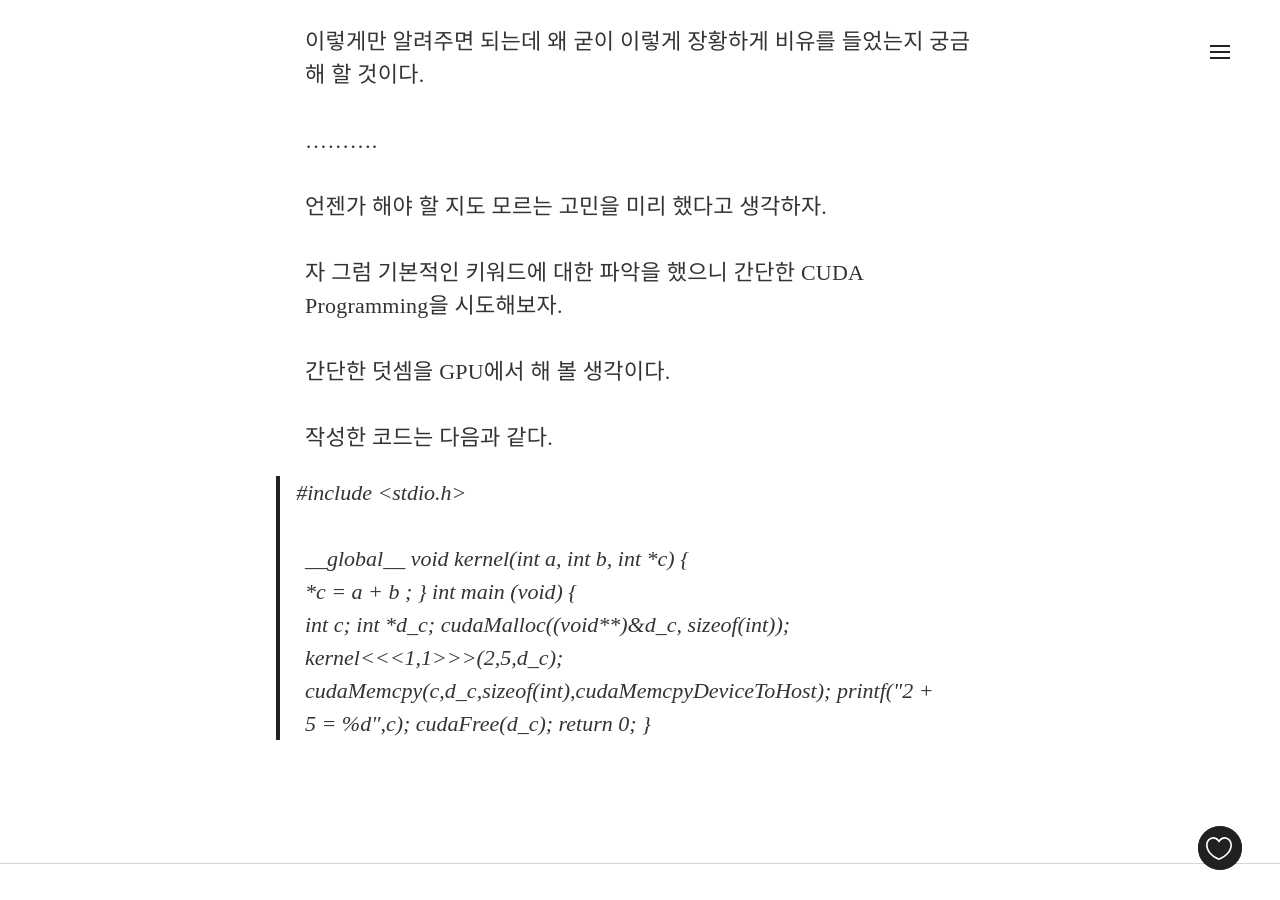
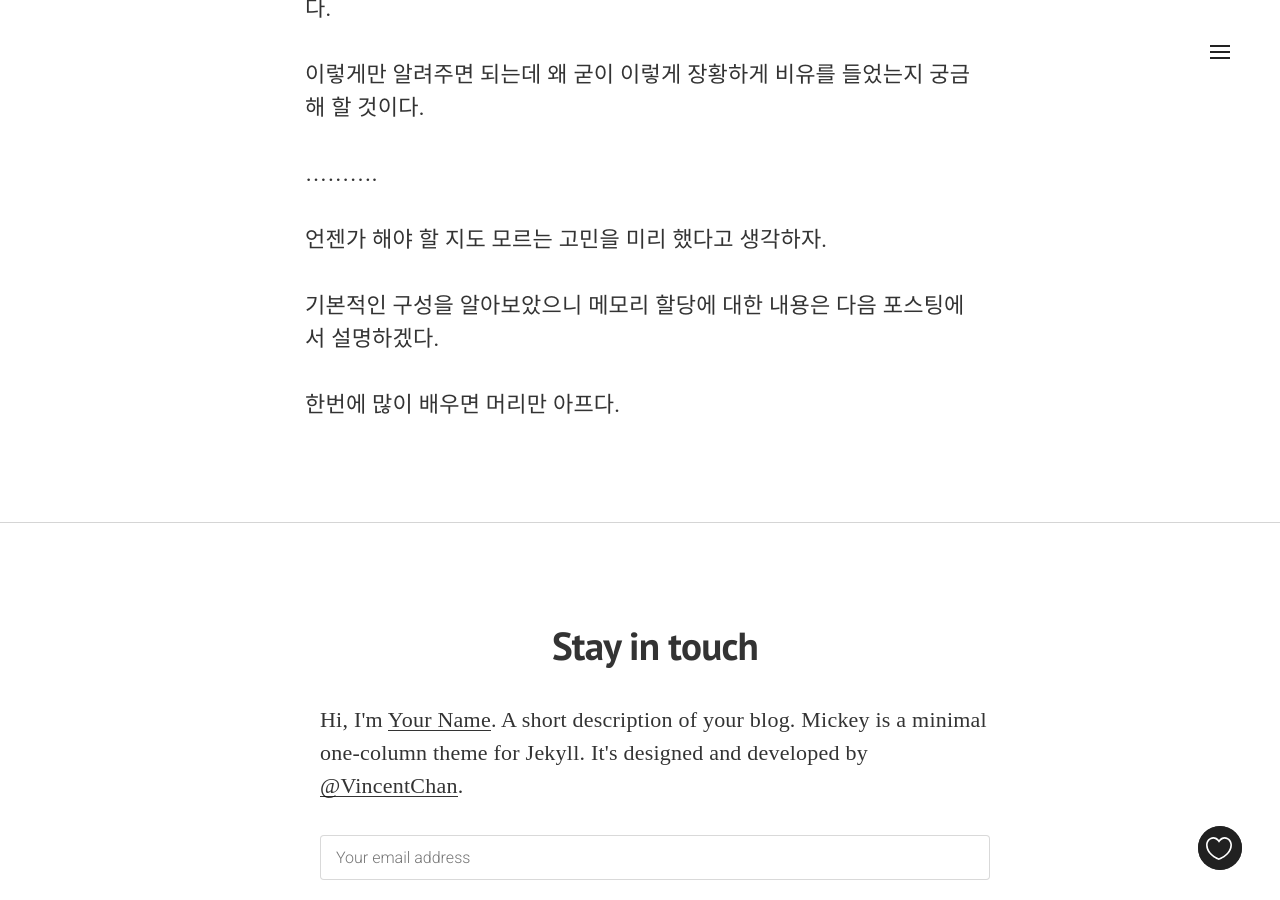
Before and after one commit to vincentchan/mickey, a Jekyll site: the page built from _posts/2019-07-08-cuda-programming-01.markdown, in a window 1280 px wide and 900 px high, scrolled down 4573 px. Built offline with Jekyll 4.4.1, drawn with Linux system fonts in a browser that asks for light colours; nearby versions of some CDN libraries; some web fonts are replaced; comment, search, counter and statistics services are not loaded; some of the changed text lies outside the part shown.

Commit message:
190715 cuda programming01 test-1

```diff
--- a/_posts/2019-07-08-cuda-programming-01.markdown
+++ b/_posts/2019-07-08-cuda-programming-01.markdown
@@ -65,13 +65,13 @@ CUDA식 인사를 살펴보자.
 
 <blockquote class="u--startsWithDoubleQuote">#include &#60;stdio.h&#62; <br><br>
 
-**&#95;&#95;global__** void kernel(){
+__&#95;&#95;global____ void kernel(){
 
-}
+}<br>
 
-int main(void){
+int main(void){<br>
 
-  **kernel&#60;&#60;&#60;1,1&#62;&#62;&#62;()**<br><br>
+  __kernel&#60;&#60;&#60;1,1&#62;&#62;&#62;()__<br><br>
   printf("안녕?");<br><br>
   return 0;
 
@@ -134,39 +134,6 @@ _옆동네 조사장네는 직원도 많고 공장도 많은데.. 어쩐담..]_
 
 언젠가 해야 할 지도 모르는 고민을 미리 했다고 생각하자.
 
-자 그럼 기본적인 키워드에 대한 파악을 했으니 간단한 CUDA Programming을 시도해보자.
+기본적인 구성을 알아보았으니 메모리 할당에 대한 내용은 다음 포스팅에서 설명하겠다.
 
-간단한 덧셈을 GPU에서 해 볼 생각이다.
-
-작성한 코드는 다음과 같다.
-
-<blockquote class="u--startsWithDoubleQuote">
-#include &#60;stdio.h&#62;
-<br><br>
-
-&#95;&#95;global__ void kernel(int a, int b, int *c) {<br>
-
-
-    *c = a + b ;
-
-}
-
-int main (void) {<br>
-
-      int c;
-      int *d_c;
-
-      cudaMalloc((void**)&d_c, sizeof(int));
-
-      kernel<<<1,1>>>(2,5,d_c);
-
-      cudaMemcpy(c,d_c,sizeof(int),cudaMemcpyDeviceToHost);
-
-      printf("2 + 5 = %d",c);
-
-      cudaFree(d_c);
-
-      return 0;
-
-}
-</blockquote>
+한번에 많이 배우면 머리만 아프다.
```
Also changed, not shown: other parts of _posts/2019-07-08-cuda-programming-01.markdown (+1 -1 lines).
